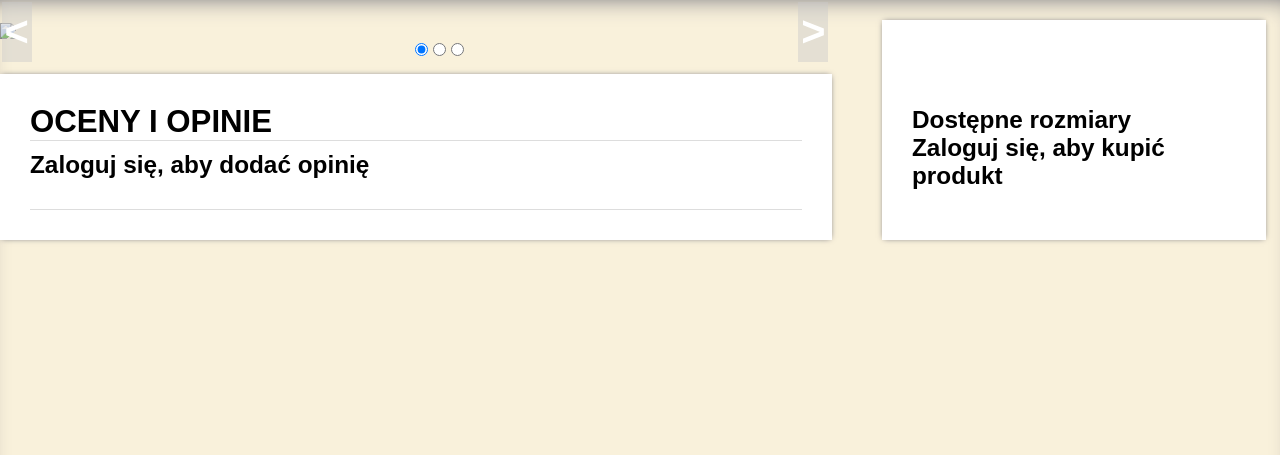
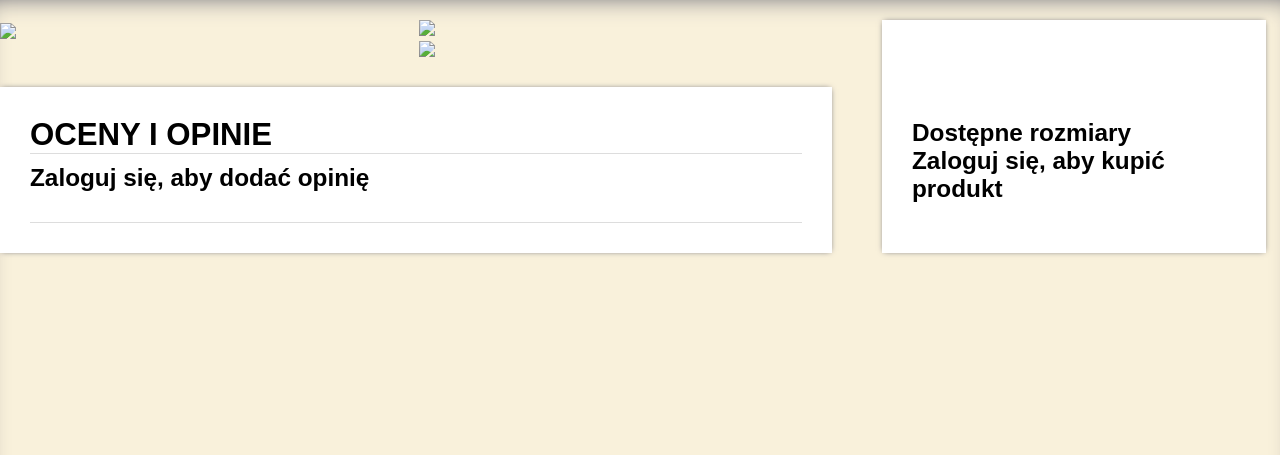
Before and after one commit to marycin/projektionagit, a Django app: template sklep/templates/sklep/base/produkt-details.html in a window 1280 px wide. Shown: the part 152-607 px from the top of the page. Run offline with Django 4.2, Linux system fonts and the light colour scheme; the template is opened without the code that fills it, so the values that code supplies are empty; parts of the project's set-up code (start-up, migrations or seed data) failed here and were passed over; some libraries are stand-ins or nearby versions.

Commit message:
naprawa galerii

```diff
--- a/sklep/static/sklep/base/produkt-details.css
+++ b/sklep/static/sklep/base/produkt-details.css
@@ -104,20 +104,30 @@
 }
 
 .photo-slider{
-    display: flex;
-    position: relative;
-    margin-top: 20px;
-    max-width: 830px;
-    z-index: 1;
+    margin-top:20px;
+    display: grid;
+    grid-template-columns: repeat(2, 1fr);
+    gap:5px
 }
 
-.produkt-photo{
-    width:100%;
+.main-photo{
+    max-height: 800px;
+    max-width:533px;
 }
 
-.produkt-photo img{
+.main-photo img{
+    height: 100%;
+}
+
+.produkt-photos{
     width:100%;
-    max-height: 675px;
+    display: grid;
+    grid-template-rows: repeat(2,1fr);
+    gap:5px;
+}
+
+.produkt-photos img{
+    max-height: 395px;
 }
 
 
--- a/sklep/static/sklep/order/shopping_cart.js
+++ b/sklep/static/sklep/order/shopping_cart.js
@@ -17,8 +17,6 @@ for(let i=0; i<updateBtns.length; i++){
         }
     })
 }
-
-
 function updateUserOrder(pzId, action){
     console.log('User logged in, sending data...')
 
--- a/sklep/templates/sklep/base/produkt-details.html
+++ b/sklep/templates/sklep/base/produkt-details.html
@@ -11,20 +11,12 @@
 <div class="show-produkt">
     <div class="produkt-left-side">
         <div class="photo-slider">
-
-            <div class="produkt-photo">
-                <div class="button-left">
-                    <button id="slider-left"> <b>&#60;</b> </button>
-                </div>
+            <div class="main-photo">
                 <img src="{{ produkt.zdjecia.zdjecie.url }}" alt="{{ produkt.marka }} {{ produkt.model }} ">
-                <div class="button-right">
-                    <button id="slider-left"><b>&#62;</b></button>
-                </div>
-                <div class="radio-photo-buttons">
-                    <input type="radio" checked name="produkt-photo">
-                    <input type="radio" name="produkt-photo">
-                    <input type="radio" name="produkt-photo">
-                </div>
+            </div>
+            <div class="produkt-photos">
+                <img src="{{ produkt.zdjecia.zdjecie.url }}" alt="{{ produkt.marka }} {{ produkt.model }} ">
+                <img src="{{ produkt.zdjecia.zdjecie.url }}" alt="{{ produkt.marka }} {{ produkt.model }} ">
             </div>
 
         </div>
```
